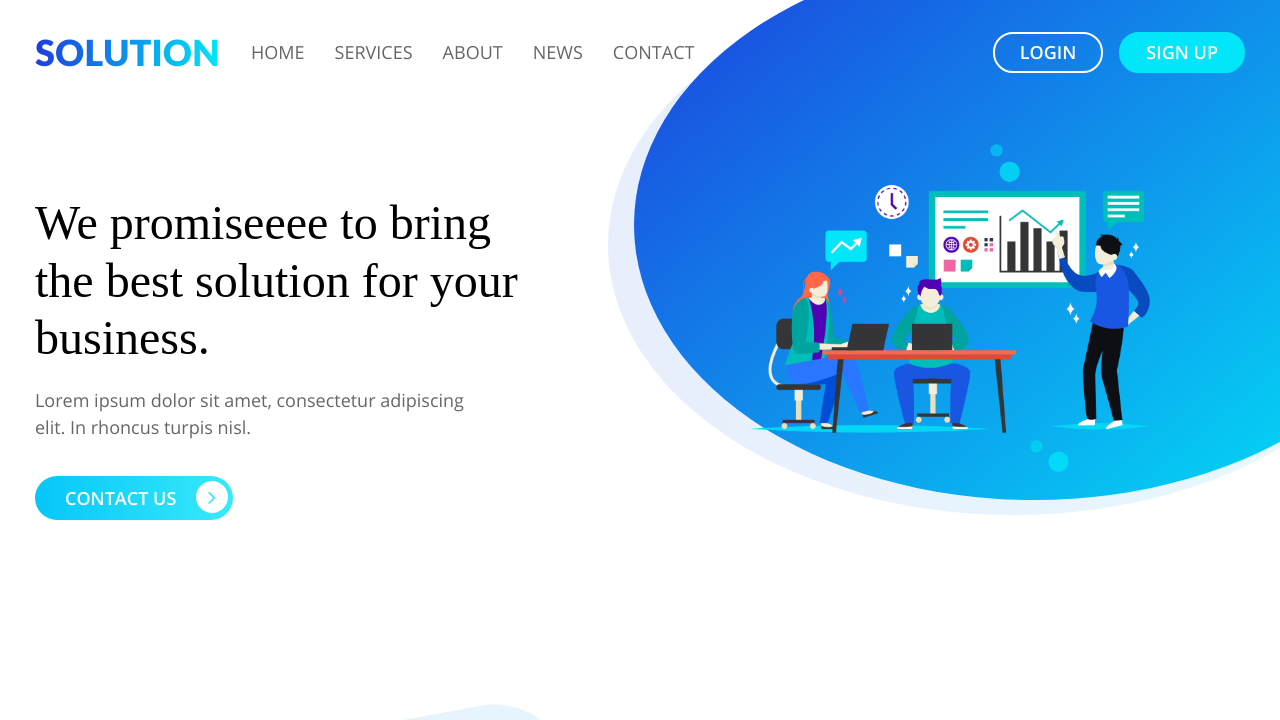
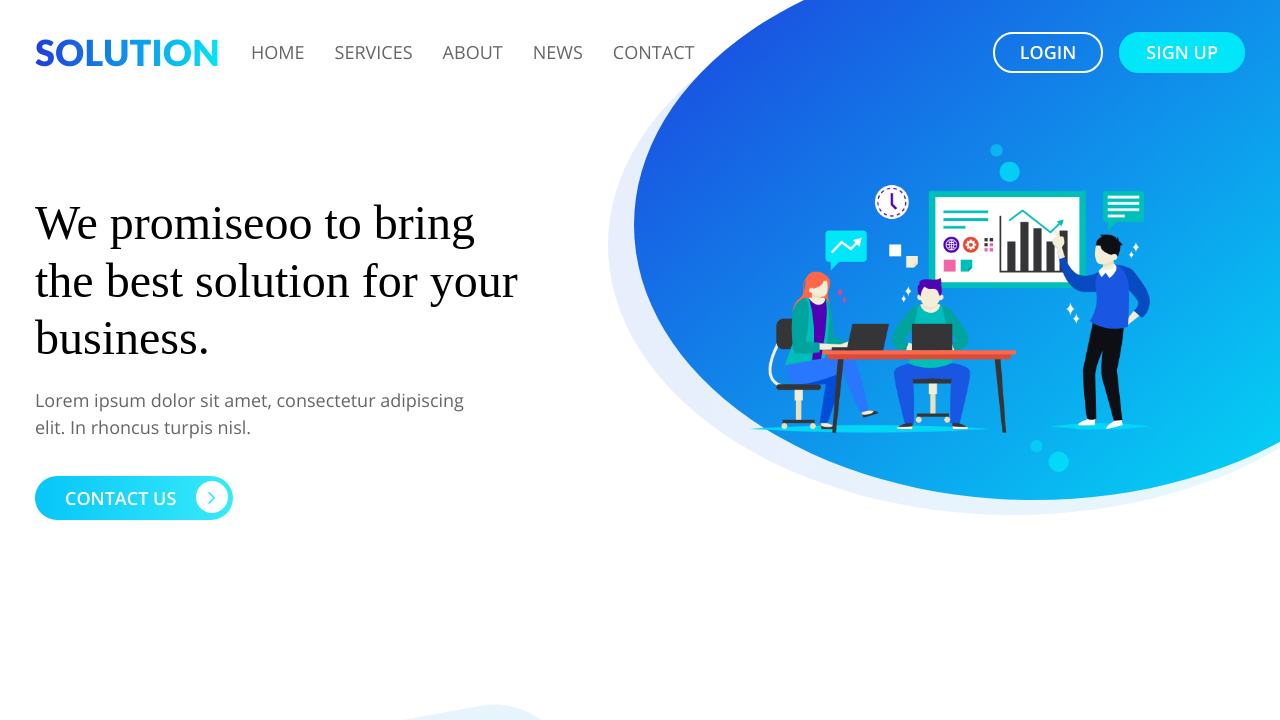
Before and after one commit to jmalberola/solution, a plain HTML site: page index.html in a window 1280 px wide. Shown: the top 720 px of the page. Drawn offline with Linux system fonts and the light colour scheme; a web font is replaced by a local one.

Commit message:
modifique

```diff
--- a/index.html
+++ b/index.html
@@ -47,7 +47,7 @@
     <div class="container">
         <div class="row">
             <div class="col-md-6">
-                <h1> We promiseeee to bring
+                <h1> We promiseoo to bring
                     the best <span>solution</span> for
                     your business. </h1>
                 <p> Lorem ipsum dolor sit amet, consectetur adipiscing elit. In rhoncus turpis nisl. </p>
```
